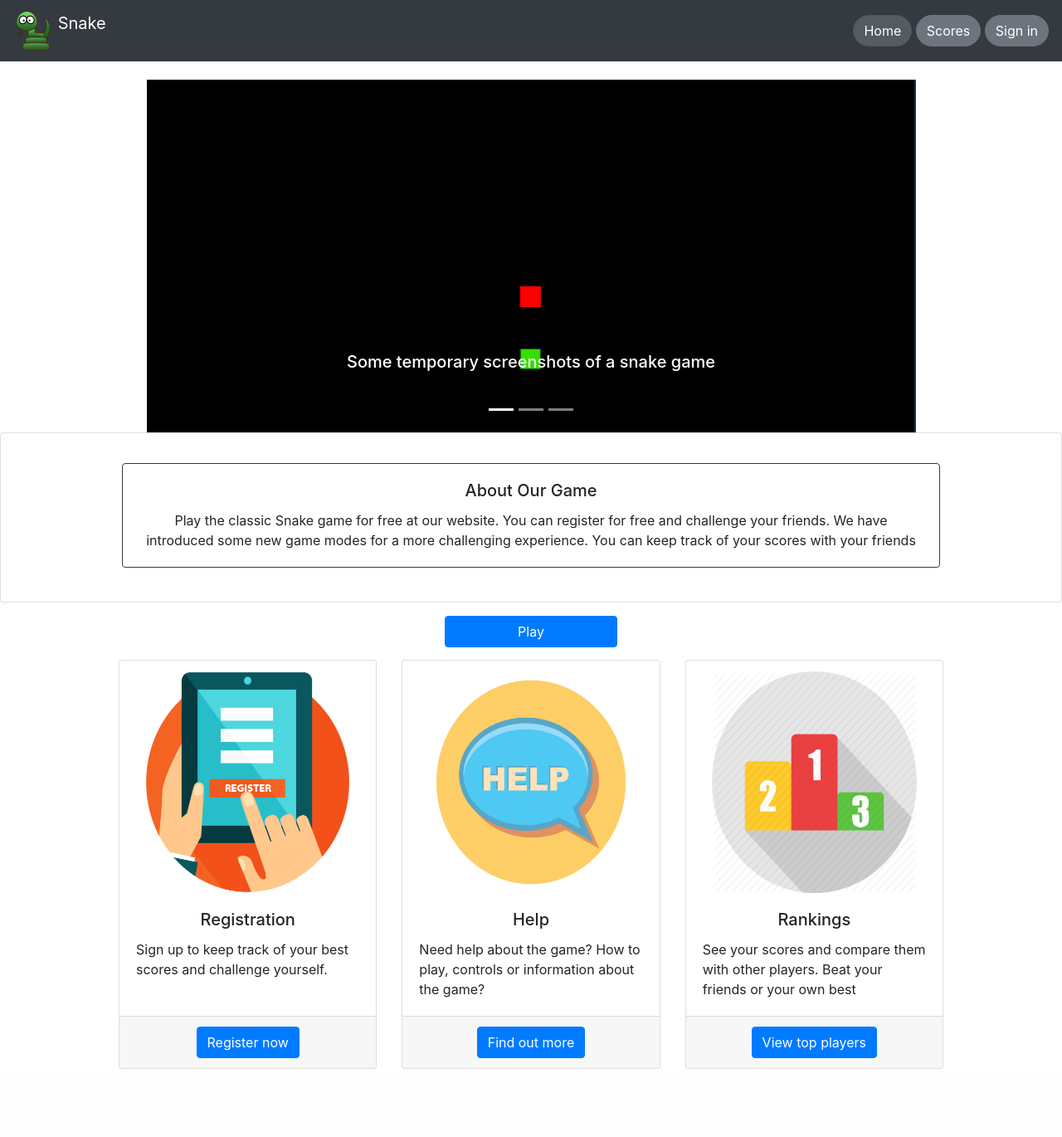
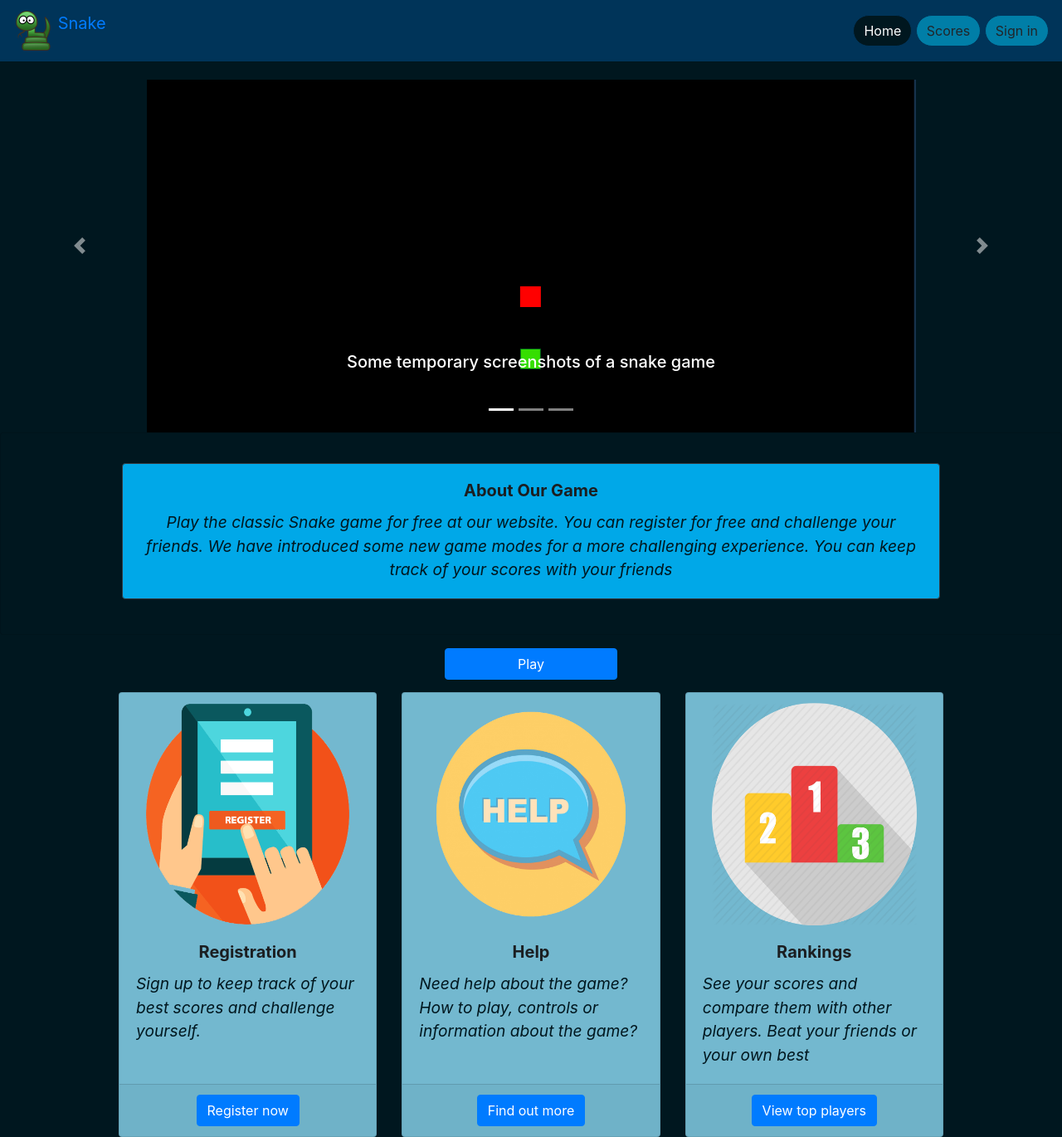
Before and after one commit to Ouweshs28/Snake-Game, a PHP site: page / in a window 1280 px wide. Shown: the whole page at 83% size. Before the commit the page ends 1288 px from the top, so only its background shows below. Run offline with PHP 8.4, Linux system fonts and the light colour scheme.

Commit message:
Home Weird Styling

```diff
--- a/common/css/common.css
+++ b/common/css/common.css
@@ -2,4 +2,10 @@
 
 body {
     padding-top: 70px;
+    background-color:#00171F!important;
 }
+
+/*  Nav Bar Styling  */
+#navBar{
+    background-color: #003459!important;
+}
--- a/css/home-style.css
+++ b/css/home-style.css
@@ -2,14 +2,38 @@
 
 .navButton{
     border-radius: 35px!important;
+    background-color: #007EA7;
+    border-color: #003459;
 }
+
+#activeNavBtn{
+    background-color: #00171F;
+    color: #FFFFFF;
+}
+
+
 
 /*  Centring the Box */
 #breifBox{
     text-align: center;
     margin: 10px 120px 0px 120px;
-    margin-bottom:unset;
+    background-color: #00A8E8;
 }
+
+/* Box Text*/
+
+.card-title{
+    font-weight: bolder;
+    color: #1b1e21;
+}
+
+.card-text:last-child {
+    color: #00171F;
+    font-size: larger;
+    font-style: italic;
+}
+
+
 
 /* Centering Carousel Item  */
 
@@ -46,6 +70,10 @@
     margin-left:10%;
 }
 
+.card {
+    background-color: #73B8CF;
+}
 #aboutGame{
     padding: 2%;
+    background-color:#00171F;
 }
--- a/help/help.html
+++ b/help/help.html
@@ -10,6 +10,8 @@
     <link href="../common/css/common.css" rel="stylesheet" type="text/css">
     <!-- Help Style -->
     <link href="css/help-style.css" rel="stylesheet" type="text/css">
+    <!-- Snake Fav ICON -->
+    <link rel="shortcut icon" type="image/png" href="common/img/snake_icon.ico"/>
 </head>
 <body>
 <!--Navigation Bar-->
--- a/index.html
+++ b/index.html
@@ -10,18 +10,20 @@
     <link href="common/css/common.css" rel="stylesheet" type="text/css">
     <!-- Home Style -->
     <link href="css/home-style.css" rel="stylesheet" type="text/css">
+    <!-- Snake Fav ICON -->
+    <link rel="shortcut icon" type="image/png" href="common/img/snake_icon.ico"/>
 </head>
 <body>
 <!--Navigation Bar-->
-<nav class="navbar fixed-top navbar-dark bg-dark">
+<nav class="navbar fixed-top" id="navBar">
     <a class="navbar-brand" href="index.html">
         <img alt="snake icon" class="d-inline-block align-top" src="common/img/snake-icon.png"> Snake
     </a>
     <ul class="navbar-nav ml-auto">
         <li class="nav-item">
-            <a class="btn btn btn-secondary navbar-btn active navButton" type="button" href="index.html">Home</a>
-            <a class="btn btn btn-secondary navbar-btn navButton" type="button" href="score/score.html">Scores</a>
-            <a class="btn btn btn-secondary navbar-btn navButton" type="button" href="login/login.html">Sign in</a>
+            <a class="btn navbar-btn navButton" type="button" id="activeNavBtn" href="index.html">Home</a>
+            <a class="btn navbar-btn navButton" type="button" href="score/score.html">Scores</a>
+            <a class="btn navbar-btn navButton" type="button" href="login/login.html">Sign in</a>
         </li>
     </ul>
 </nav>
--- a/login/login.html
+++ b/login/login.html
@@ -6,6 +6,8 @@
     <title>Login</title>
     <!-- Bootstrap -->
     <link href="../common/css/bootstrap/bootstrap.min.css" rel="stylesheet">
+    <!-- Snake Fav ICON -->
+    <link rel="shortcut icon" type="image/png" href="common/img/snake_icon.ico"/>
     <!-- Common CSS -->
     <link href="../common/css/common.css" rel="stylesheet" type="text/css">
     <link href="../common/css/select2/select2.min.css" rel="stylesheet" media="all">
--- a/play/play.html
+++ b/play/play.html
@@ -10,6 +10,8 @@
     <link href="../common/css/common.css" rel="stylesheet" type="text/css">
     <!-- Home Style -->
     <link href="css/play-style.css" rel="stylesheet" type="text/css">
+    <!-- Snake Fav ICON -->
+    <link rel="shortcut icon" type="image/png" href="common/img/snake_icon.ico"/>
 </head>
 <body>
 <!--Navigation Bar-->
--- a/register/register.html
+++ b/register/register.html
@@ -8,6 +8,8 @@
     <link href="vendor/mdi-font/css/material-design-iconic-font.min.css" rel="stylesheet" media="all">
     <!-- Bootstrap -->
     <link href="../common/css/bootstrap/bootstrap.min.css" rel="stylesheet">
+    <!-- Snake Fav ICON -->
+    <link rel="shortcut icon" type="image/png" href="common/img/snake_icon.ico"/>
     <!-- Common CSS -->
     <link href="../common/css/common.css" rel="stylesheet" type="text/css">
     <link href="../common/css/select2/select2.min.css" rel="stylesheet" media="all">
--- a/score/score.html
+++ b/score/score.html
@@ -10,6 +10,8 @@
     <link href="../common/css/common.css" rel="stylesheet" type="text/css">
     <!-- Home Style -->
     <link href="css/score-style.css" rel="stylesheet" type="text/css">
+    <!-- Snake Fav ICON -->
+    <link rel="shortcut icon" type="image/png" href="common/img/snake_icon.ico"/>
 </head>
 <body>
 <!--Navigation Bar-->
```
Also changed, not shown: common/img/snake_icon.ico (added).
